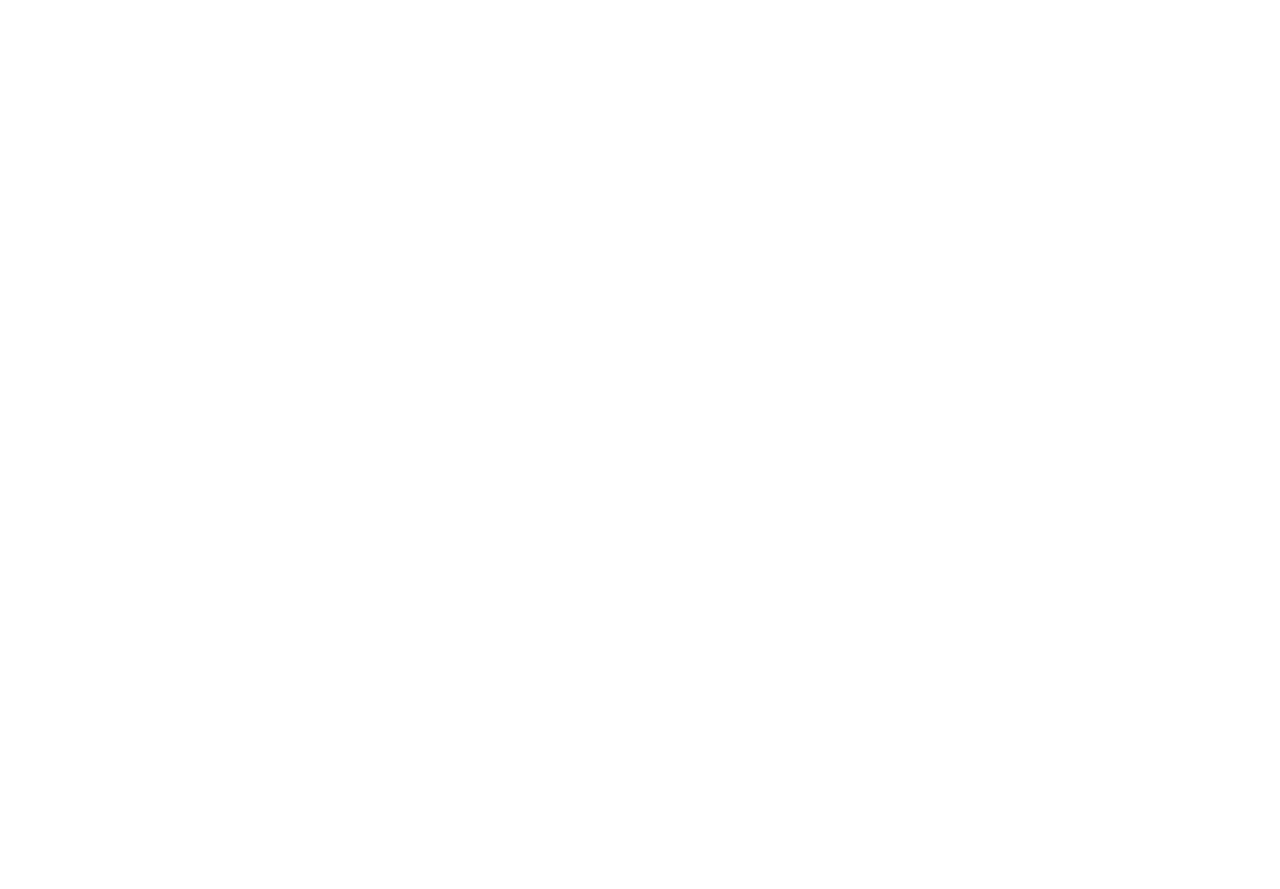
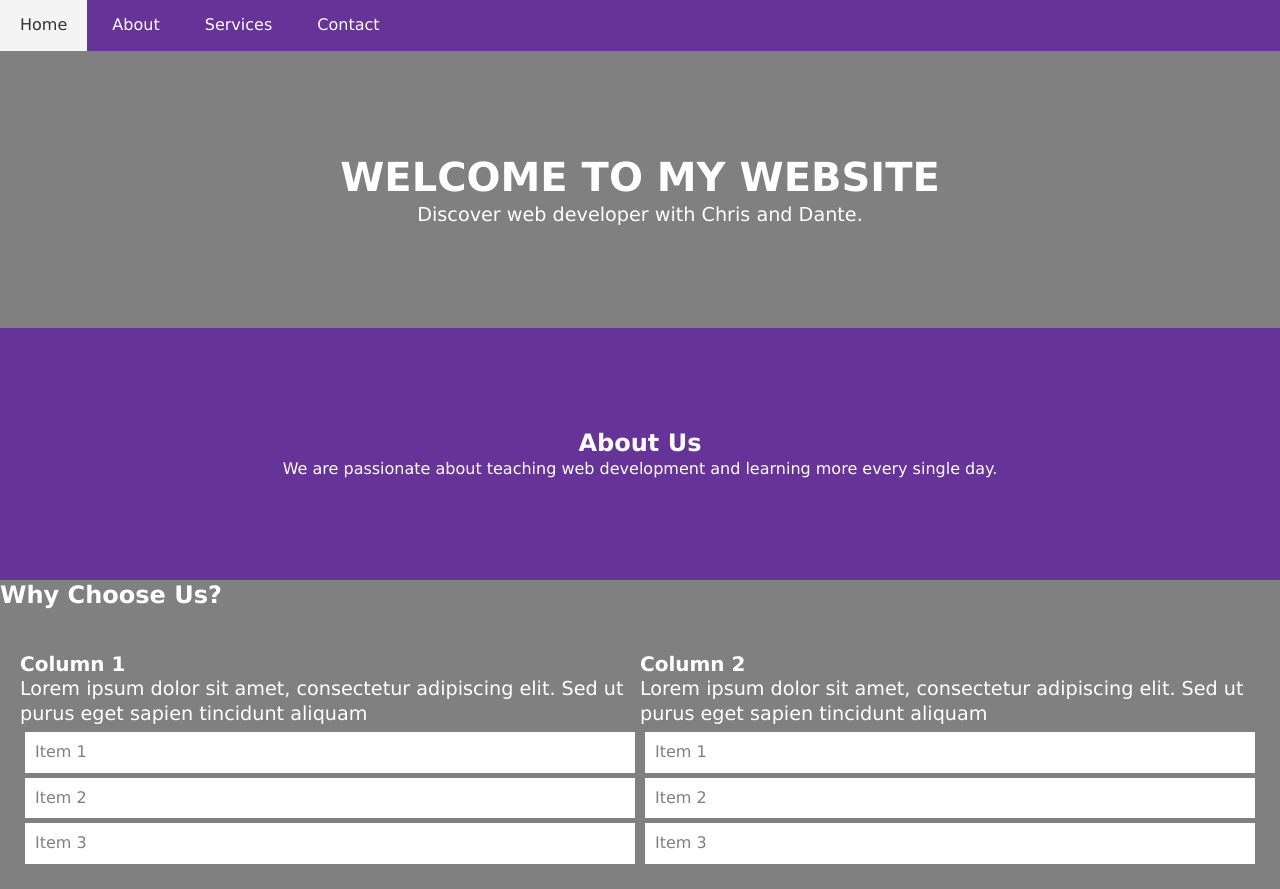
Before and after one commit to BurlingtonCodeAcademy/3-css-flexbox, a plain HTML site: page index.html in a window 1280 px wide. Before the commit the page ends 800 px from the top, so only its background shows below. Drawn offline with Linux system fonts and the light colour scheme.

Commit message:
basic webpage styled

```diff
--- a/index.html
+++ b/index.html
@@ -4,9 +4,56 @@
     <meta charset="UTF-8">
     <meta name="viewport" content="width=device-width, initial-scale=1.0">
     <link rel="stylesheet" href="styles.css">
+    <style>
+    </style>
     <title>CSS Flexbox</title>
 </head>
 <body>
+    <nav class="navbar">
+        <ul>
+            <li><a href="#">Home</a></li>
+            <li><a href="#">About</a></li>
+            <li><a href="#">Services</a></li>
+            <li><a href="#">Contact</a></li>
+        </ul>
+    </nav>
 
+    <section class="hero">
+        <div class="hero-content">
+            <h1>WELCOME TO MY WEBSITE</h1>
+            <p>Discover web developer with Chris and Dante.</p>
+        </div>
+    </section>
+
+    <section class="about">
+        <h2>About Us</h2>
+        <p>We are passionate about teaching web development and learning more every single day.</p>
+    </section>
+
+    <section class="column-section">
+        <h2>Why Choose Us?</h2>
+
+        <div class="two-columns">
+            <div class="column">
+                <h2>Column 1</h2>
+                <p>Lorem ipsum dolor sit amet, consectetur adipiscing elit. Sed ut purus eget sapien tincidunt aliquam</p>
+                <ul>
+                    <li>Item 1</li>
+                    <li>Item 2</li>
+                    <li>Item 3</li>
+                </ul>
+            </div>
+
+            <div class="column">
+                <h2>Column 2</h2>
+                <p>Lorem ipsum dolor sit amet, consectetur adipiscing elit. Sed ut purus eget sapien tincidunt aliquam</p>
+                <ul>
+                    <li>Item 1</li>
+                    <li>Item 2</li>
+                    <li>Item 3</li>
+                </ul>
+            </div>
+        </div>
+    </section>
 </body>
 </html>
--- a/styles.css
+++ b/styles.css
@@ -1,5 +1,99 @@
-*{
-    box-sizing: border-box;
-    margin: 0;
-    padding: 0;
+* {
+  box-sizing: border-box;
+  margin: 0;
+  padding: 0;
 }
+
+body {
+  font-family: "Lucida Sans", "Lucida Sans Regular", "Lucida Grande",
+    "Lucida Sans Unicode", Geneva, Verdana, sans-serif;
+  line-height: 1.3;
+  color: white;
+  background-color: rebeccapurple;
+}
+
+/* Navbar Styles */
+
+.navbar ul li {
+  display: inline;
+}
+
+.navbar ul li a {
+  text-decoration: none;
+  color: white;
+  padding: 15px 20px;
+  display: inline-block;
+}
+
+.navbar ul li a:hover {
+  background-color: #f4f4f4;
+  color: #333;
+}
+
+/* Hero Section */
+.hero {
+  background-color: grey;
+  padding: 100px 0;
+  text-align: center;
+}
+
+.hero h1 {
+  font-size: 40px;
+}
+
+.hero p {
+  font-size: 1.2rem;
+}
+
+/* About Section */
+
+.about {
+  padding: 100px 0;
+  text-align: center;
+}
+
+/* Two Column Layout */
+.column-section {
+  background-color: grey;
+}
+
+.two-columns {
+  display: flex;
+  justify-content: space-around;
+  padding: 20px;
+}
+
+.column {
+  margin-top: 20px;
+}
+
+.column h2 {
+  font-size: 20px;
+}
+
+.column p {
+  font-size: 1.2rem;
+}
+
+.column ul {
+  list-style-type: none;
+}
+
+.column ul li {
+  background-color: white;
+  margin: 5px;
+  padding: 10px;
+  color: grey;
+}
+
+/* Responsive Web Design */
+@media (max-width: 768px) {
+  .two-columns {
+    flex-direction: column;
+    align-items: center;
+  }
+
+  .column{
+    flex-basis: 80%;
+  }
+}
```
